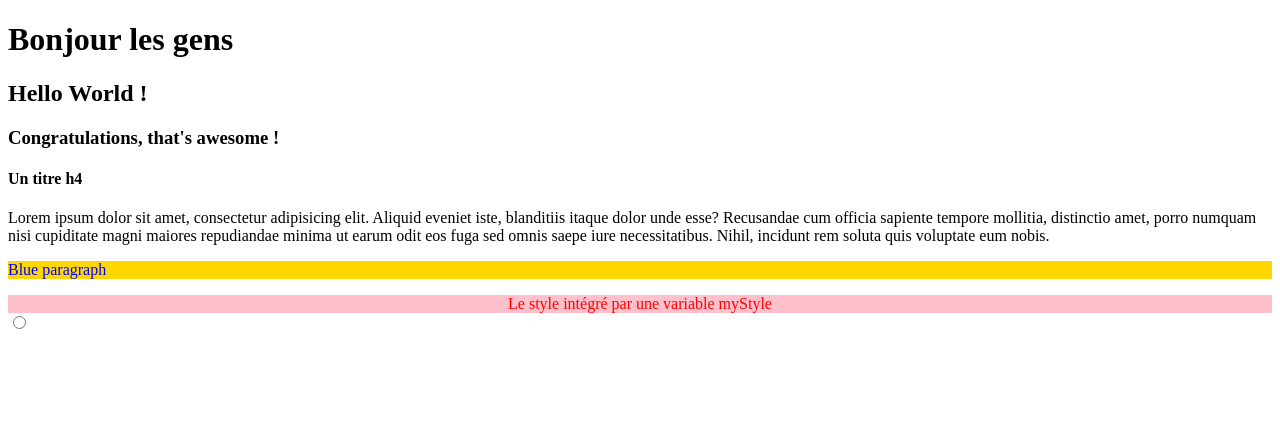
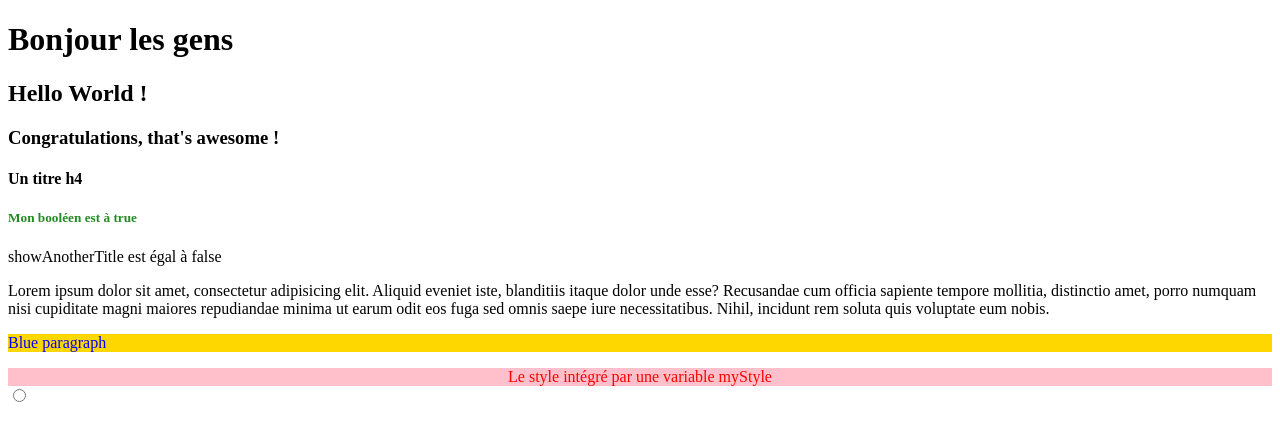
Before and after one commit to Luna-bf/React-Grafikart, a React (Vite) app: page / in a window 1280 px wide. Shown: the top 440 px of the page. Built offline with nearby package versions, Linux system fonts and the light colour scheme.

Commit message:
Tested if else statements w/  booleans and conditionals ternary operators

```diff
--- a/src/App.jsx
+++ b/src/App.jsx
@@ -2,6 +2,8 @@ const greeting = 'Hello World !';
 const congrats = 'Congratulations, that\'s awesome !';
 const awesome = 'awesome';
 const myStyle = {color: 'red', backgroundColor: 'pink', textAlign: 'center'}; {/*On peut aussi intégrer du style avec une variable*/}
+const showTitle = true;
+const showAnotherTitle = false;
 
 function App() {
 
@@ -23,6 +25,14 @@ function App() {
     {/*On peut aussi déclarer la fonction handleClick directement dans la balise mais c'est déconseillé car le code devient difficile à lire*/}
     <h4 onClick={() => alert('Bonjour')}>Un titre h4</h4>
 
+    {/*On peut utiliser les ternaires afin d'afficher ou non un élément en fonction de la valeur d'un booléen (true ou false)*/}
+    {showTitle && <h5 style={{color: 'forestgreen'}}>Mon booléen est à true</h5>} {/*Si la variable showTitle est égale à true, alors tu me montre le titre h5*/}
+
+
+    {/*Autre exemple avec l'équivalent ternaire de if else*/}
+    {showAnotherTitle ? <h6 style={{color: 'midnightblue'}}>Mon booléen est égal à true</h6> : <p>showAnotherTitle est égal à false</p>} {/*Si (?) showAnotherTitle est égal à true alors tu me montre le titre h6, sinon (:) tu me montre le paragraphe*/}
+
+
     <p>
       Lorem ipsum dolor sit amet, consectetur adipisicing elit. Aliquid eveniet iste, blanditiis itaque dolor unde esse? Recusandae cum officia sapiente tempore mollitia, distinctio amet, porro numquam nisi cupiditate magni maiores repudiandae minima ut earum odit eos fuga sed omnis saepe iure necessitatibus. Nihil, incidunt rem soluta quis voluptate eum nobis.
     </p>
```
